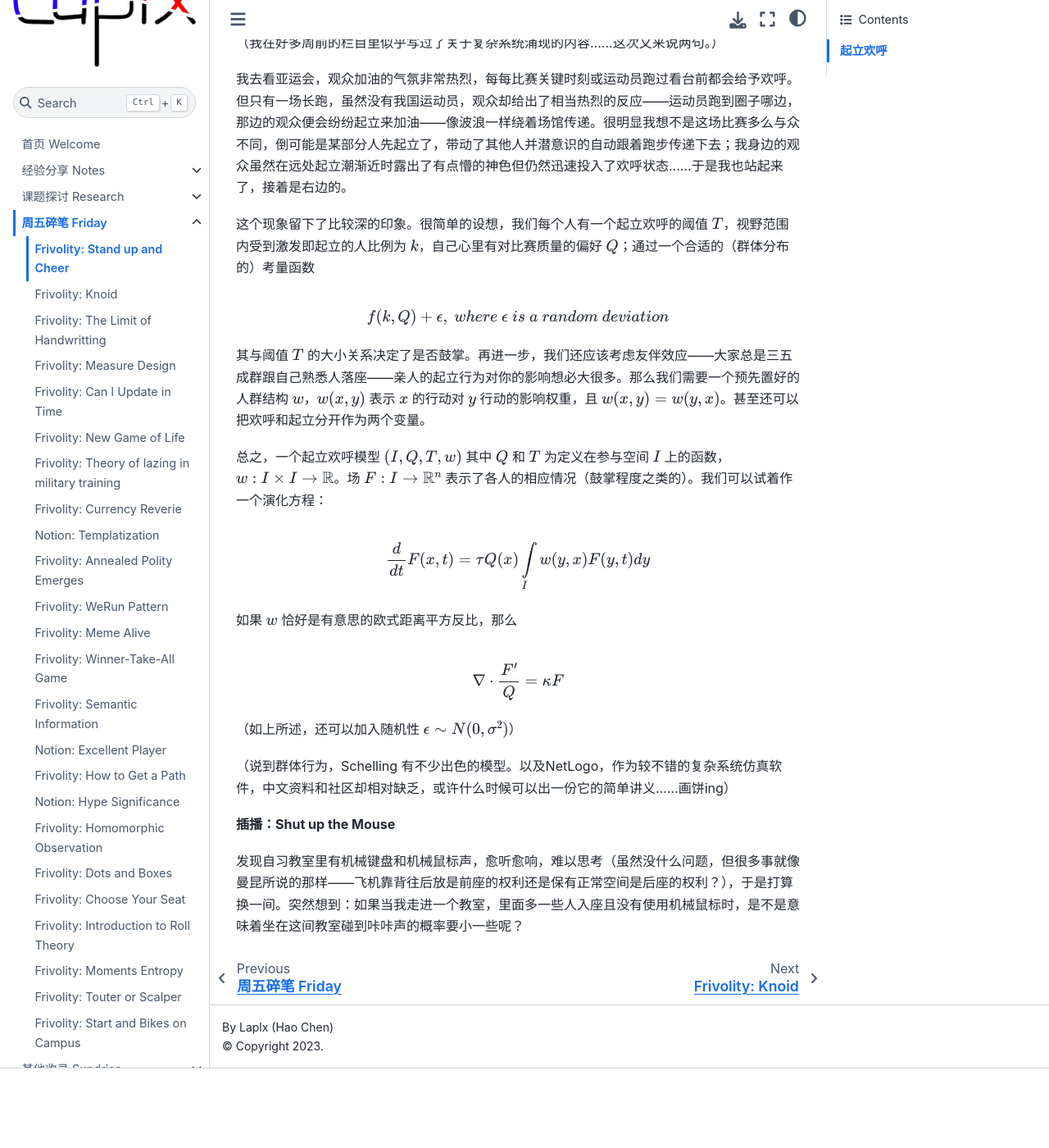
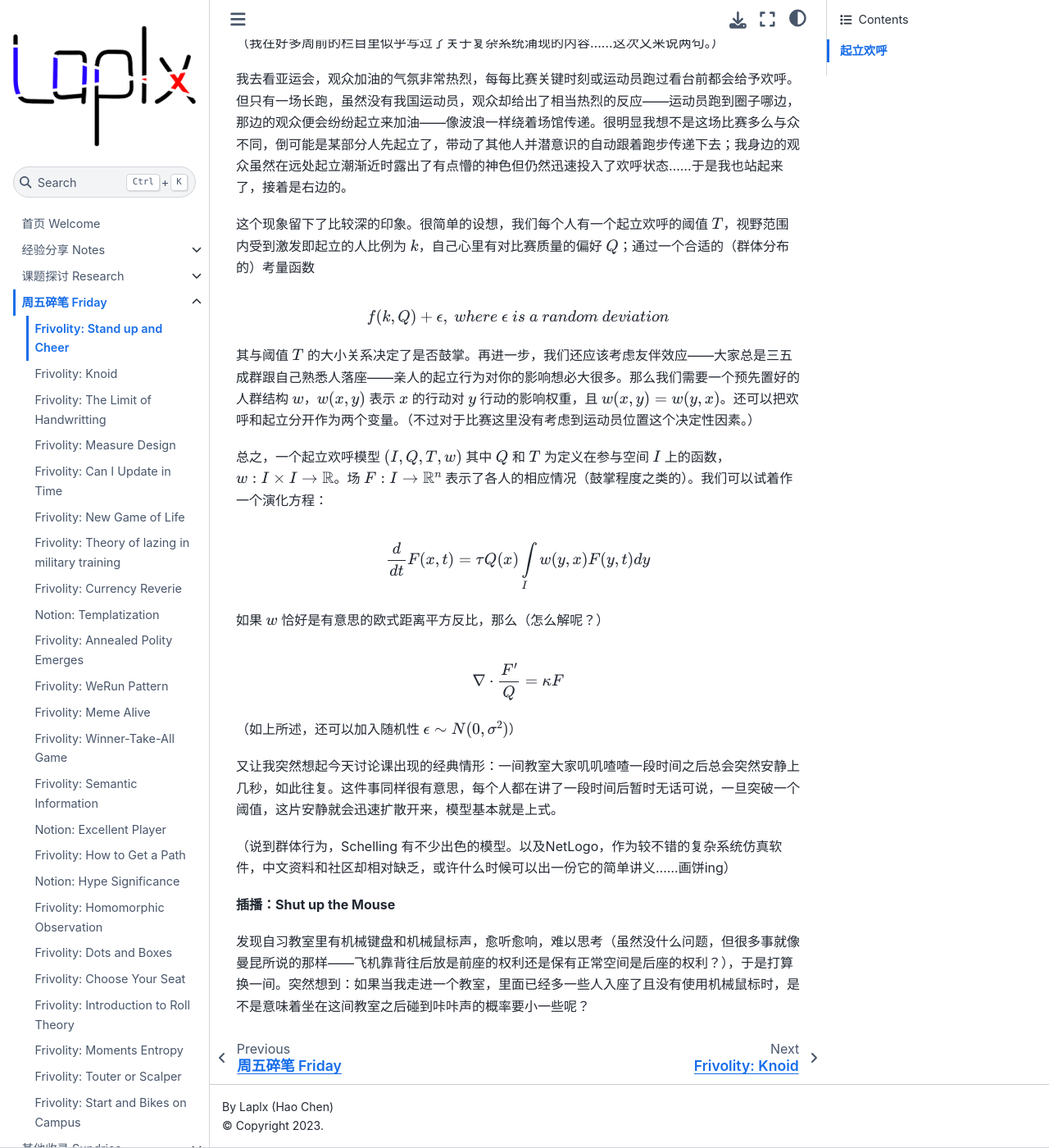
Before and after one commit to Laplx/blog, a Jupyter Book: the page built from wonder/23.10.13.md, in a window 1280 px wide and 1400 px high, scrolled down 177 px. Shown: the whole window at 82% size. Built offline with Jupyter Book 1.0.4 settings and Sphinx 7.4.7 and the Sphinx Book theme 1.1.4, drawn with Linux system fonts in a browser that asks for light colours; before the commit the page ends 1480 px from its top, so only the background shows below that.

Commit message:
23.10.13 mod

```diff
--- a/wonder/23.10.13.md
+++ b/wonder/23.10.13.md
@@ -12,7 +12,7 @@ $$
 f(k,Q)+\epsilon,\ where\ \epsilon\ is\ a\ random\ deviation
 $$
 
-其与阈值 $T$ 的大小关系决定了是否鼓掌。再进一步，我们还应该考虑友伴效应——大家总是三五成群跟自己熟悉人落座——亲人的起立行为对你的影响想必大很多。那么我们需要一个预先置好的人群结构 $w$，$w(x,y)$ 表示 $x$ 的行动对 $y$ 行动的影响权重，且 $w(x,y)=w(y,x)$。甚至还可以把欢呼和起立分开作为两个变量。
+其与阈值 $T$ 的大小关系决定了是否鼓掌。再进一步，我们还应该考虑友伴效应——大家总是三五成群跟自己熟悉人落座——亲人的起立行为对你的影响想必大很多。那么我们需要一个预先置好的人群结构 $w$，$w(x,y)$ 表示 $x$ 的行动对 $y$ 行动的影响权重，且 $w(x,y)=w(y,x)$。还可以把欢呼和起立分开作为两个变量。（不过对于比赛这里没有考虑到运动员位置这个决定性因素。）
 
 总之，一个起立欢呼模型 $(I,Q,T,w)$ 其中 $Q$ 和 $T$ 为定义在参与空间 $I$ 上的函数，$w: I \times I \rightarrow \mathbb{R}$。场 $F: I \rightarrow \mathbb{R}^n$ 表示了各人的相应情况（鼓掌程度之类的）。我们可以试着作一个演化方程：
 
@@ -20,7 +20,7 @@ $$
 \frac{d}{dt}F(x,t) = \tau Q(x)\int \limits_{I} w(y,x)F(y,t)dy
 $$
 
-如果 $w$ 恰好是有意思的欧式距离平方反比，那么
+如果 $w$ 恰好是有意思的欧式距离平方反比，那么（怎么解呢？）
 
 $$
 \nabla \cdot \frac{F'}{Q} = \kappa F
@@ -28,8 +28,10 @@ $$
 
 （如上所述，还可以加入随机性 $\epsilon \sim N(0,\sigma^2)$）
 
+又让我突然想起今天讨论课出现的经典情形：一间教室大家叽叽喳喳一段时间之后总会突然安静上几秒，如此往复。这件事同样很有意思，每个人都在讲了一段时间后暂时无话可说，一旦突破一个阈值，这片安静就会迅速扩散开来，模型基本就是上式。
+
 （说到群体行为，Schelling 有不少出色的模型。以及NetLogo，作为较不错的复杂系统仿真软件，中文资料和社区却相对缺乏，或许什么时候可以出一份它的简单讲义……画饼ing）
 
 **插播：Shut up the Mouse**
 
-发现自习教室里有机械键盘和机械鼠标声，愈听愈响，难以思考（虽然没什么问题，但很多事就像曼昆所说的那样——飞机靠背往后放是前座的权利还是保有正常空间是后座的权利？），于是打算换一间。突然想到：如果当我走进一个教室，里面多一些人入座且没有使用机械鼠标时，是不是意味着坐在这间教室碰到咔咔声的概率要小一些呢？
+发现自习教室里有机械键盘和机械鼠标声，愈听愈响，难以思考（虽然没什么问题，但很多事就像曼昆所说的那样——飞机靠背往后放是前座的权利还是保有正常空间是后座的权利？），于是打算换一间。突然想到：如果当我走进一个教室，里面已经多一些人入座了且没有使用机械鼠标时，是不是意味着坐在这间教室之后碰到咔咔声的概率要小一些呢？
```
